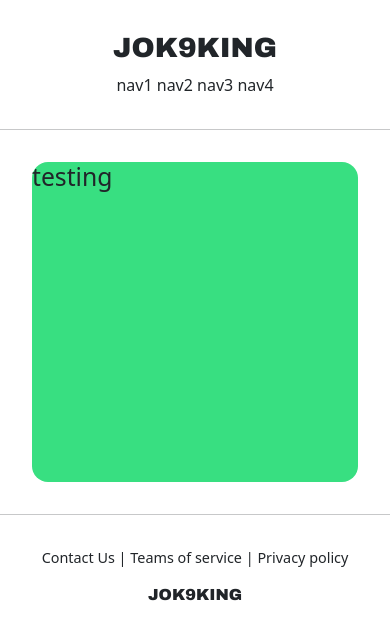
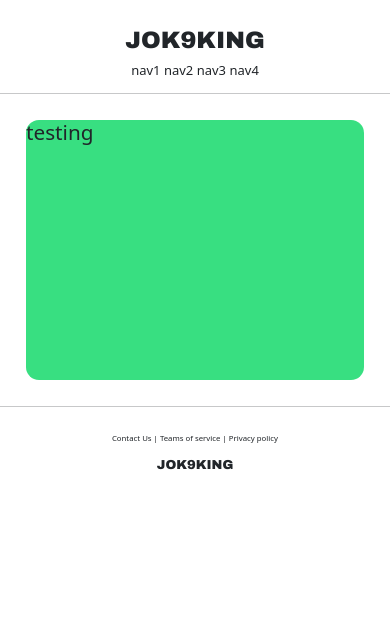
Before and after one commit to hhg8840/jok9King, a Django app: page /account/hello_world/ in a window 390 px wide. Shown: the top 640 px of the page. Run offline with Django 3.2, Linux system fonts and the light colour scheme.

Commit message:
2021-02-20 Make CSS

```diff
--- a/jok9King/settings.py
+++ b/jok9King/settings.py
@@ -129,3 +129,9 @@ USE_TZ = True
 # https://docs.djangoproject.com/en/3.1/howto/static-files/
 
 STATIC_URL = '/static/'
+
+STATIC_ROOT = os.path.join(BASE_DIR, 'staticfiles')
+
+STATICFILES_DIRS = [
+    BASE_DIR / "static",
+]
--- /dev/null
+++ b/static/base.css
@@ -0,0 +1,40 @@
+.pragmatic_logo{
+    font-family: 'Archivo Black', sans-serif;
+}
+
+.pragmatic_footer_button {
+    font-size: .6rem;
+}
+
+.pragmatic_footer {
+    text-align: center;
+    margin-top: 2rem;
+}
+
+.pragmatic_header {
+    text-align: center;
+    margin: 2rem 0 0 0;
+}
+
+@media screen and (max-width:500px) {
+    html {
+        font-size: 13px;
+    }
+}
+
+a {
+color: black;
+text-decoration:none
+}
+
+a:hover {
+    color: gray;
+}
+
+.pragmatic_header_nav {
+    margin: 0 0.5rem;
+}
+
+.pragmatic_header_navbar {
+    margin: 1rem 0 0 0;
+}
--- a/templates/footer.html
+++ b/templates/footer.html
@@ -1,11 +1,11 @@
 
-    <div style="text-align: center; margin-top: 2rem;">
-        <div style="font-size: .9rem; ">
+    <div class="pragmatic_footer">
+        <div class="pragmatic_footer_button">
             <span>Contact Us</span> |
             <span>Teams of service</span> |
             <span>Privacy policy</span>
         </div>
         <div style="margin-top: 1rem; font-family: 'Archivo Black', sans-serif;">
-            <h6 style="margin-top: 1rem;">JOK9KING</h6>
+            <h6 class="pragmatic_logo">JOK9KING</h6>
         </div>
     </div>
--- a/templates/head.html
+++ b/templates/head.html
@@ -1,9 +1,14 @@
+{% load static %}
+
 <head>
     <meta charset="UTF-8">
     <title>jok9King</title>
-    {# bootstrap   #}
+    <!-- bootstrap   -->
     <link href="https://cdn.jsdelivr.net/npm/bootstrap@5.0.0-beta2/dist/css/bootstrap.min.css" rel="stylesheet" integrity="sha384-BmbxuPwQa2lc/FVzBcNJ7UAyJxM6wuqIj61tLrc4wSX0szH/Ev+nYRRuWlolflfl" crossorigin="anonymous">
-    {# Google Font   #}
+    <!-- Google Font  -->
     <link rel="preconnect" href="https://fonts.gstatic.com">
     <link href="https://fonts.googleapis.com/css2?family=Archivo+Black&display=swap" rel="stylesheet">
+    <!-- DEFAULT CSS LINK -->
+    <link rel="stylesheet" type="text/css" href="{% static 'base.css' %}">
+
 </head>
--- a/templates/header.html
+++ b/templates/header.html
@@ -1,7 +1,7 @@
 
-    <div style="text-align: center; margin: 2rem 0;">
+    <div class="pragmatic_header">
         <div>
-            <h1 style="font-family: 'Archivo Black', sans-serif;">JOK9KING</h1>
+            <h1 class="pragmatic_logo">JOK9KING</h1>
         </div>
         <div>
             <span>nav1</span>
```
